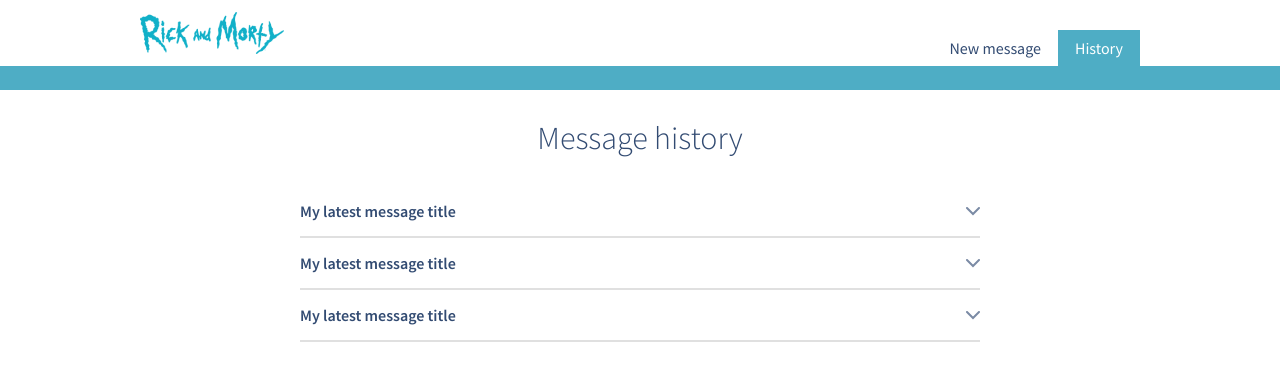
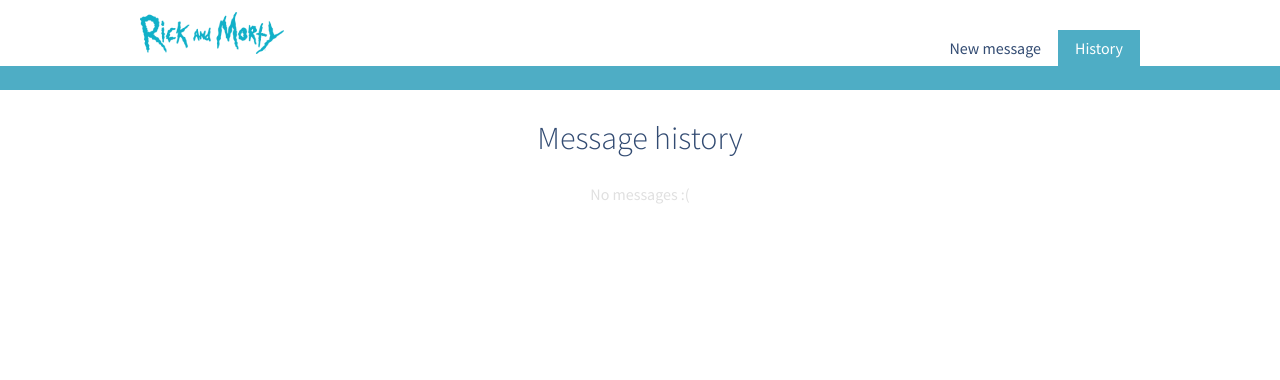
Before and after one commit to KamilBartczak03/RickAndMortyAPI, a Vue app: page /history in a window 1280 px wide. Shown: the top 380 px of the page. Built offline with nearby package versions, Linux system fonts and the light colour scheme; grey boxes are pictures that could not be loaded.

Commit message:
Add feature: saving messages in localstorage

```diff
--- a/src/assets/global.scss
+++ b/src/assets/global.scss
@@ -6,6 +6,7 @@ html{
   --mint-green: #4EADC5;
   --mint-green-dark: #4294a8;
   --error-red: #DE212B;
+  --success-green: #50C878;
 }
 
 *,*::before,*::after{
--- a/src/components/ui/im-accordion.vue
+++ b/src/components/ui/im-accordion.vue
@@ -1,7 +1,7 @@
 <template>
   <div class="accordion">
     <div class="accordion__head" @click="expanded = !expanded">
-      <span class="accordion__head-text">My latest message title</span>
+      <span class="accordion__head-text">{{title}}</span>
       <img v-bem:accordion__head-arrow--expanded="expanded" src="@/assets/options_arrow.svg">
     </div>
     <div v-bem:accordion__body--expanded="expanded">
@@ -13,6 +13,7 @@
 <script setup>
   import {ref} from "vue"
   const expanded = ref(false)
+  defineProps({title: String})
 </script>
 
 <style lang="scss" scoped>
--- a/src/components/ui/message.scss
+++ b/src/components/ui/message.scss
@@ -9,6 +9,7 @@
     width: 48px;
     border-radius: 100%;
     margin: 0 6px;
+    object-fit: cover;
   }
   &__details-text {
     display: flex;
@@ -18,6 +19,19 @@
     color: var(--primary-color);
     font-weight: 400;
   }
+  &__quickpost{
+    display: flex;
+    margin-left: auto;
+    align-items: flex-start;
+    span{
+      font-size: 14px;
+      color: var(--primary-color);
+    }
+  }
+  &__quickpost-icon{
+    margin-right: 7px;
+    height: 13.5px;
+  }
   &__text {
     color: var(--primary-color);
     line-height: 1.3em;
--- a/src/composition/useLocalStorage.js
+++ b/src/composition/useLocalStorage.js
@@ -1,8 +1,12 @@
-import { toRefs, watch } from "vue"
+import { watch } from "vue"
 
-function initializeLS(name, reactive){
+/*
+  Tworzy nowy klucz w localstorage lub pobiera
+  już istniejący oraz przypisuje go do "reactive"
+*/
+function initializeLS(name, reactive) {
   const LS_EXISTS = localStorage.getItem(name)
-  if(!LS_EXISTS) return localStorage.setItem(name, JSON.stringify({...reactive}))
+  if (!LS_EXISTS) return localStorage.setItem(name, JSON.stringify([ ...reactive ]))
 
   const PARSED_LS = JSON.parse(LS_EXISTS)
   for (const key in PARSED_LS) {
@@ -11,12 +15,11 @@ function initializeLS(name, reactive){
 }
 
 export default function (name, reactive) {
-  function proxyHandler(nv, ov){
+  function proxyHandler(nv, ov) {
     localStorage.setItem(name, JSON.stringify(nv))
   }
 
-  initializeLS(name,reactive)
-  const storage = reactive
+  initializeLS(name, reactive)
   watch(reactive, proxyHandler)
 
   return reactive
--- a/src/composition/useRickAndMorty.js
+++ b/src/composition/useRickAndMorty.js
@@ -41,6 +41,6 @@ export default class RickAndMortyAPI{
 
   get characterList(){
     // Zwraca listę postaci bez niepotrzebnych kluczy
-    return computed(() => this.queue.flat().map(ch => ({value: ch.id, name: ch.name})  ))
+    return computed(() => this.queue.flat().map(ch => ({value: ch.id, name: ch.name, avatar: ch.img}) ))
   }
 }
--- a/src/composition/useValidator.js
+++ b/src/composition/useValidator.js
@@ -92,6 +92,6 @@ export default class FormValidator extends Validator {
   //Wywołaj validator i callback
   submit(callback){
     this.clearErrors()
-    this.validate(() => callback())
+    this.validate(() => callback(this.state))
   }
 }
--- a/src/views/History.vue
+++ b/src/views/History.vue
@@ -1,40 +1,66 @@
 <template>
+  <h1 class="page-header success-header" v-if="messageSuccess">
+    <span>Message sent successfully</span>
+    <img class="success-header__icon" src="@/assets/success-done.svg">
+  </h1>
   <h1 class="page-header">Message history</h1>
   <div class="about" style="padding: 0 300px;">
-    <im-accordion>
+    <im-accordion v-if="messages.length" v-for="(message, i) in messages" :message="'msg_'+i" :title="message.title">
       <div class="message">
         <div class="message__details">
-          <img class="message__details-avatar" src="https://source.unsplash.com/random">
+          <img class="message__details-avatar" :src="message.character.avatar" />
           <div class="message__details-text">
-            <span class="message__details-span">Sent to: Rick Sanchez</span>
-            <span class="message__details-span">Date: 01.01.2021</span>
-            <span class="message__details-span">At: 21:37</span>
+            <span class="message__details-span">Sent to: {{message.character.name}}</span>
+            <span class="message__details-span">Date: {{parseDate(message.date)}}</span>
+            <span class="message__details-span">At: {{parseTime(message.date)}}</span>
+          </div>
+          <div class="message__quickpost">
+            <img class="message__quickpost-icon" src="@/assets/success-done.svg">
+            <span>Using Quickpost™</span>
           </div>
         </div>
-        <div class="message__text">
-          Lorem ipsum dolor sit amet consectetur adipisicing elit. Fuga, asperiores. Rem cum hic, incidunt ducimus eum blanditiis praesentium, quibusdam quo, assumenda officia laboriosam eius tenetur exercitationem accusantium cupiditate temporibus itaque.
-        </div>
+        <div class="message__text">{{message.message}}</div>
       </div>
     </im-accordion>
-
-    <im-accordion>
-      content
-    </im-accordion>
-
-    <im-accordion>
-      content
-    </im-accordion>
+    <span class="about__no-data" v-else>No messages :(</span>
   </div>
 </template>
 
 <script setup>
 import imAccordion from "@/components/ui/im-accordion.vue"
+import useLocalStorage from "@/composition/useLocalStorage";
+import { computed, reactive } from "vue"
+import { useRoute, useRouter } from "vue-router"
+
+const route = useRoute()
+const router = useRouter()
+const messages = useLocalStorage("messages", reactive([]))
+const messageSuccess = Boolean(route.query.success)
+router.replace({query: null})
+
+const parseDate = (date) => new Date(date).toLocaleDateString()
+const parseTime = (date) => new Date(date).toLocaleTimeString()
+
 </script>
 
 <style lang="scss" scoped>
-  .about{
-    margin-top: 40px;
+.about {
+  margin-top: 40px;
+
+  &__no-data{
+    color: var(--light-grey);
+    text-align: center;
+    display: block;
   }
+}
+
+.success-header{
+  color: var(--success-green);
+
+  &__icon{
+    margin-left: 7px;
+  }
+}
 </style>
-
-<style lang="scss" scoped src="@/components/ui/message.scss"></style>
+<style lang="scss" scoped src="@/components/ui/message.scss">
+</style>
--- a/src/views/Home.vue
+++ b/src/views/Home.vue
@@ -21,8 +21,13 @@
 </template>
 
 <script setup>
+import { reactive } from "vue"
+import { useRouter } from "vue-router"
+
 import useValidator from "@/composition/useValidator.js"
 import useRickAndMorty from "@/composition/useRickAndMorty.js"
+import useLocalStorage from "@/composition/useLocalStorage.js"
+
 import messageFormSchema from "@/schemas/messageFormSchema.js"
 
 import imInput from "@/components/form/im-input.vue"
@@ -32,11 +37,26 @@ import imCheckbox from "@/components/form/im-checkbox.vue"
 import imButton from "@/components/form/im-button.vue"
 
 const rimAPI = new useRickAndMorty()
+const form = new useValidator(messageFormSchema)
+const storage = useLocalStorage("messages", reactive([]))
+const router = useRouter()
+
 rimAPI.fetchMoreCharacters()
 
-const form = new useValidator(messageFormSchema)
-function handleSubmit(v) {
-  console.log("f: handleSubmit")
+function handleSubmit(formValue) {
+
+  const saveMessageInStorage = () => {
+    storage.push({
+      title: formValue.title,
+      character: formValue.character,
+      message: formValue.message,
+      date: Date.now(),
+      quickpost: formValue.quickpost
+    })
+  }
+
+  saveMessageInStorage()
+  router.push("/history?success=true")
 }
 </script>
 
```
Also changed, not shown: src/assets/success-done.svg (added).
